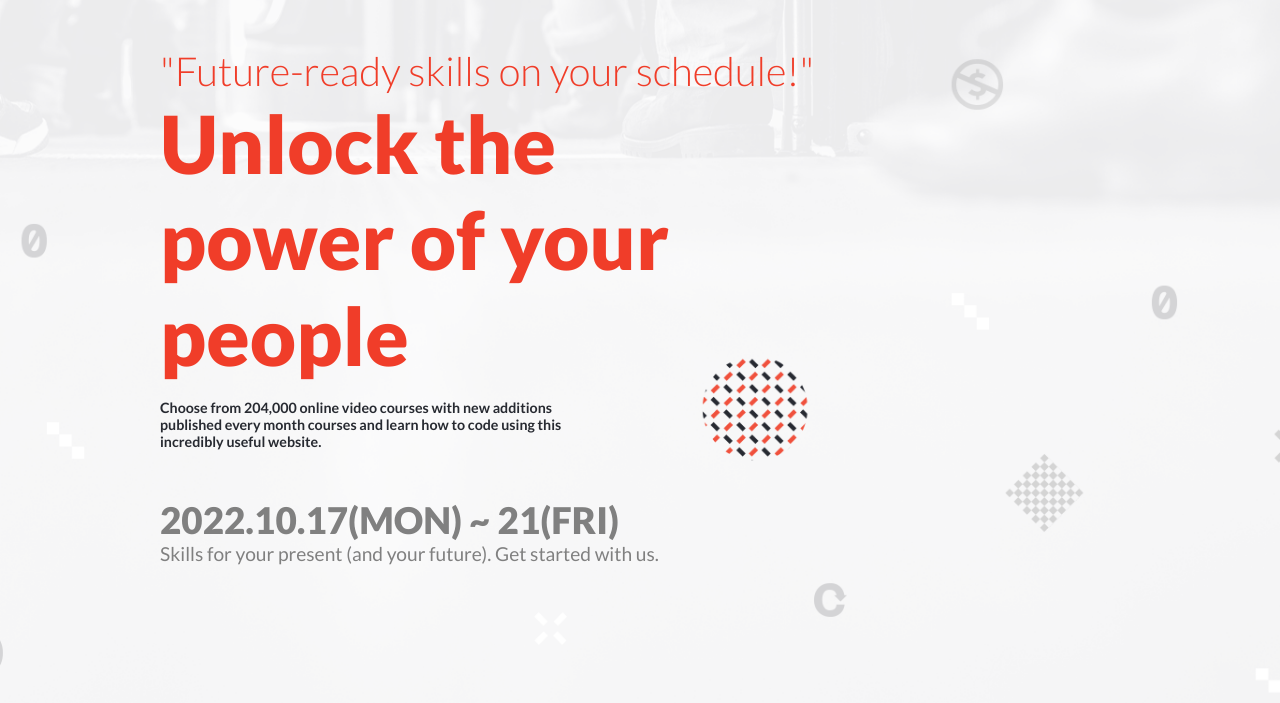
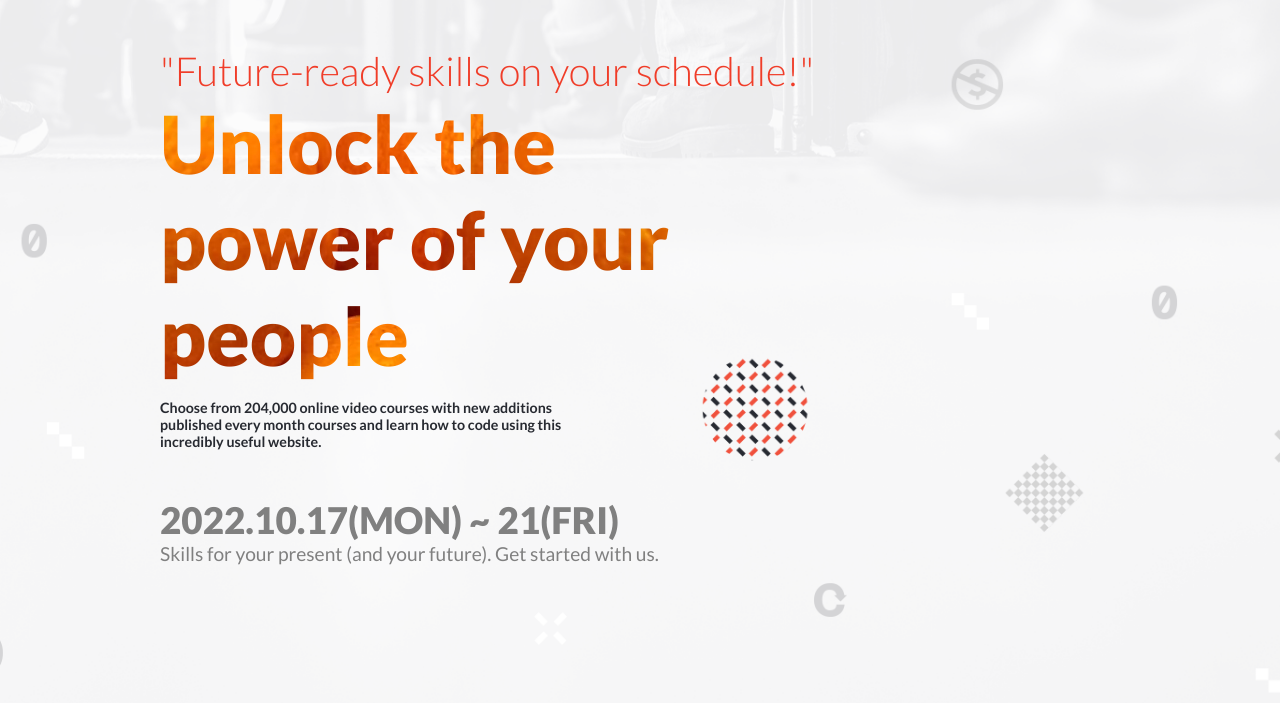
Before and after one commit to soesandarwin2201/HTML-CSS-JavaScript-capstone-project1, a plain HTML site: page index.html in a window 1280 px wide. Shown: the part 97-800 px from the top of the page. Drawn offline with nearby package versions, Linux system fonts and the light colour scheme.

Commit message:
Make the title design as the origin design

```diff
--- a/styles.css
+++ b/styles.css
@@ -76,6 +76,10 @@ section {
  gap: 2.5rem;
 }
 
+.nav-menu li {
+  list-style-type: none;
+}
+
 .nav-menu li a {
  text-decoration: none;
  color: var(--black-color);
@@ -112,10 +116,14 @@ section {
 }
 
 .main-title {
- color: var(--main-color);
+ color: transparent;
  font-size: 5rem;
  font-weight: 900;
  width: 40vw;
+ background: url(./images/test.webp);
+ background-position: center center;
+ -webkit-background-clip: text;
+ color: transparent;
 }
 
 .home-text {
```
